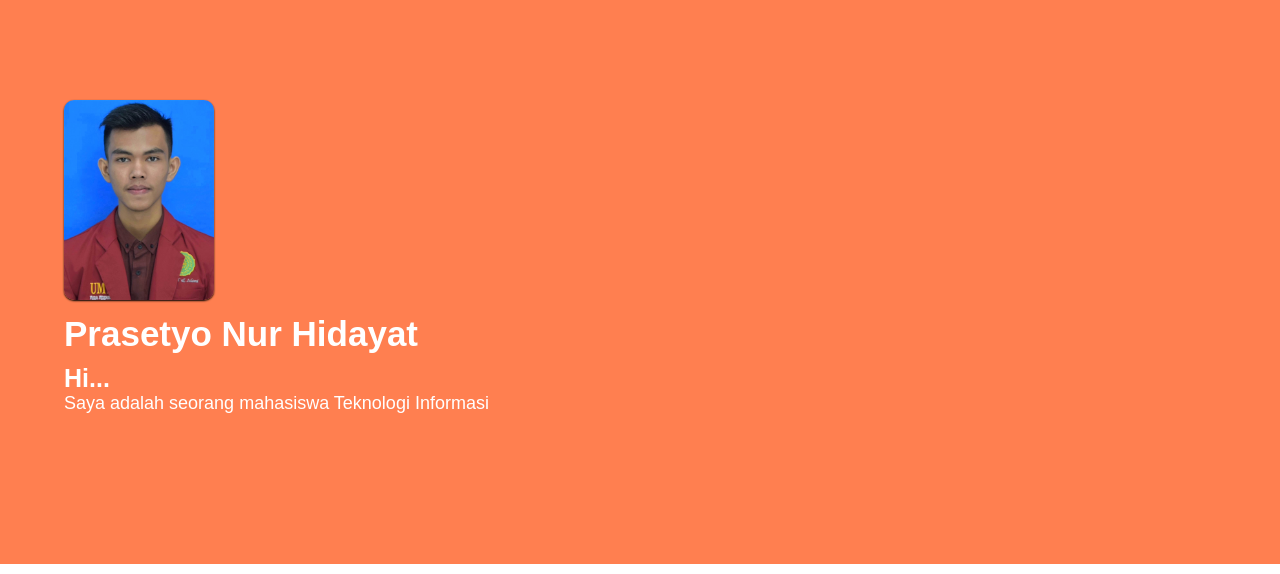
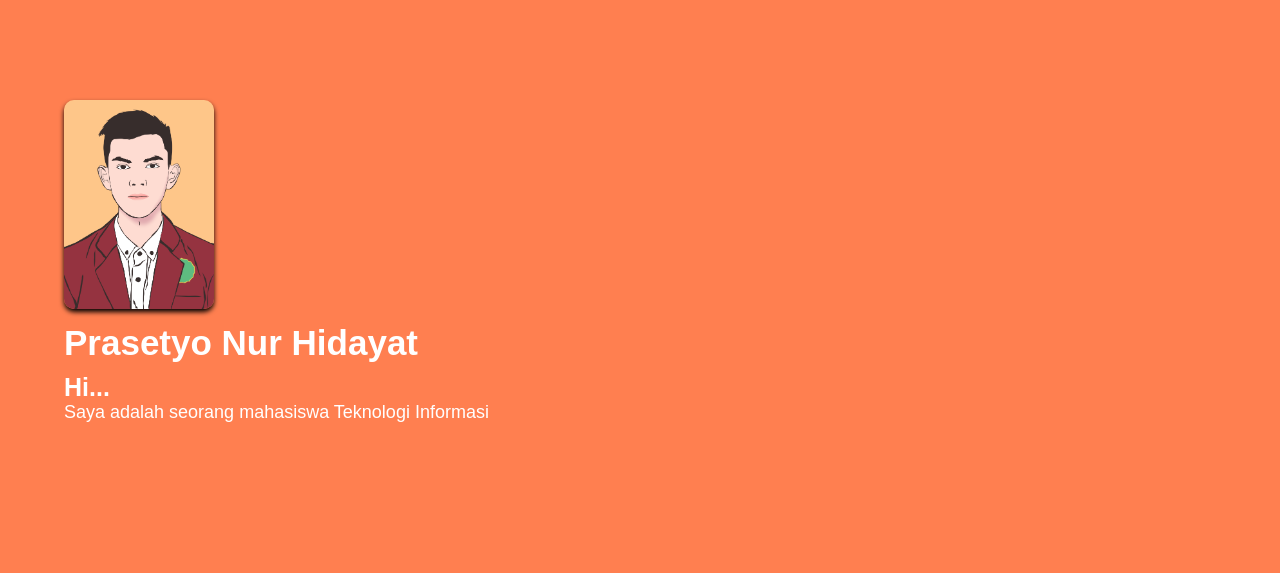
Before and after one commit to Prasetyonh/Belajar, a PHP site: page / in a window 1280 px wide. Shown: the part 70-644 px from the top of the page. Run offline with PHP 8.4, Linux system fonts and the light colour scheme.

Commit message:
update home

```diff
--- a/home.css
+++ b/home.css
@@ -96,7 +96,7 @@ a :hover {
     left: 0;
 }
 #banner {
-    background-color:coral ;
+    background-color:coral;
     padding: 100px 0px 150px 0px;
 }
 
@@ -107,13 +107,13 @@ section {
 #banner img {
     width: 150px;
     border-radius: 10px;
-    box-shadow: 0 1px 2px ;
+    box-shadow: 0 3px 5px ;
     margin-bottom: 10px;
 }
 
 
 #banner p {
-    color:  rgb(255, 255, 255);
+    color:  white;
 }
 
 section h3 {
--- a/home.html
+++ b/home.html
@@ -33,7 +33,7 @@
     <section id="banner">
         <div class="container">
             <div id="banner-kiri">
-                <img src="image/fotoku.jpg">
+                <img src="image/fix.png">
             <p style="margin-bottom: 10px; font-size: 35px;"><b>Prasetyo Nur Hidayat</b></p>
             <p style="font-size: 25px;"><b>Hi...</b></p>
             <p style="font-size: 18px;">Saya adalah seorang mahasiswa Teknologi Informasi</p>
```
Also changed, not shown: image/fix.png (added).
